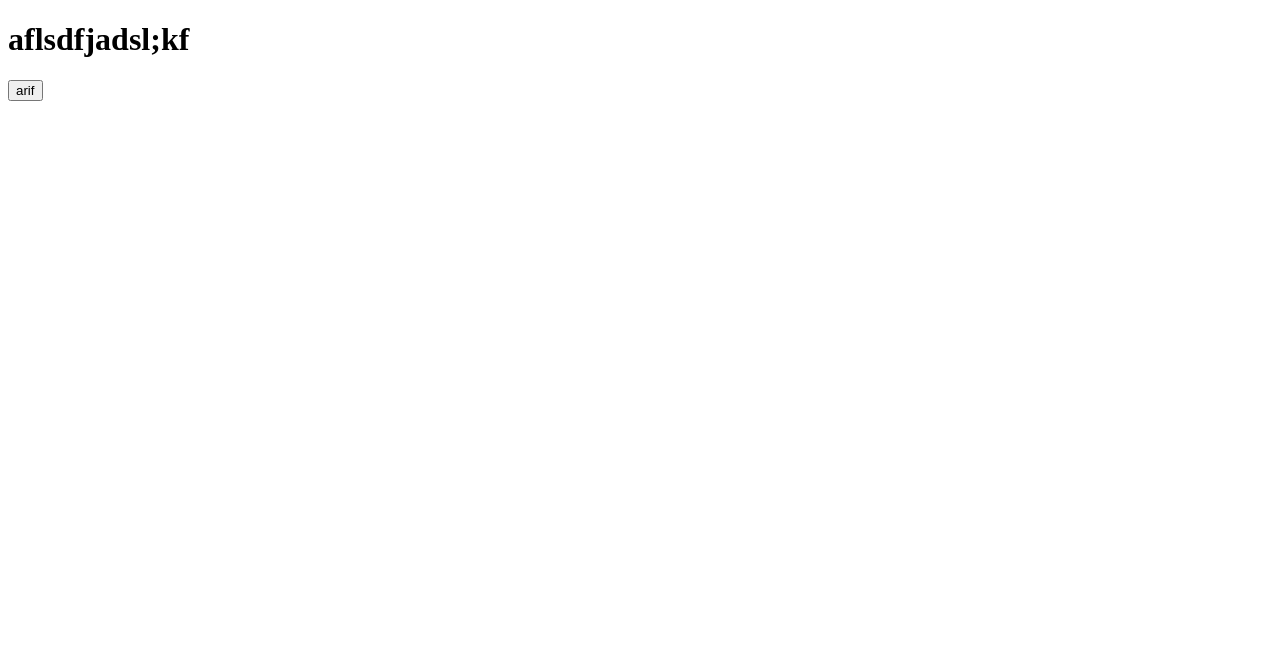
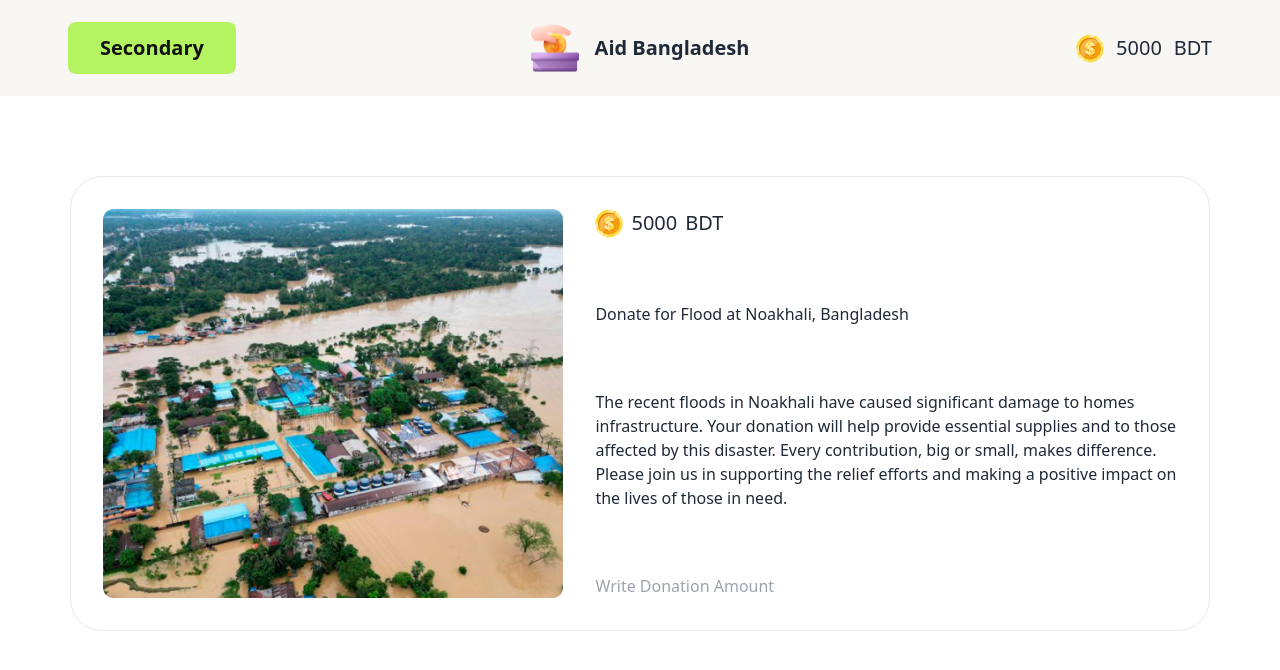
Before and after one commit to arif1101/B-10-A5, a plain HTML site: page index.html in a window 1280 px wide. Drawn offline with nearby package versions, Linux system fonts and the light colour scheme.

Commit message:
nav done

```diff
--- a/index.html
+++ b/index.html
@@ -1,13 +1,89 @@
 <!DOCTYPE html>
-<html lang="en">
+<html lang="en" data-theme="light">
 <head>
     <meta charset="UTF-8">
     <meta name="viewport" content="width=device-width, initial-scale=1.0">
     <title>Document</title>
+
+    <!-- tailwind css -->
+    <script src="https://cdn.tailwindcss.com"></script>
+
+    <!-- daisy ui -->
+    <link href="https://cdn.jsdelivr.net/npm/daisyui@4.12.10/dist/full.min.css" rel="stylesheet" type="text/css" />
+    <script src="https://cdn.tailwindcss.com"></script>
+
+    <!-- customize item -->
+     <script>
+    tailwind.config = {
+      theme: {
+        extend: {
+          colors: {
+            bg_main: 'rgb(255, 255, 255)',
+            btn_bg: 'rgb(180, 244, 97)',
+            nav_bg: 'rgb(249, 247, 243);',
+
+            text_p: 'rgba(17, 17, 17, 0.7);',
+            text_h: 'rgb(17, 17, 17);',
+            text_min: 'rgba(17, 17, 17, 0.4);'
+          }
+        }
+      }
+    }
+  </script>
+
+
+
 </head>
 <body>
-    <h1>aflsdfjadsl;kf</h1>
 
-    <button>arif</button>
+    <header>
+        <!-- nav start -->
+        <nav class="bg-nav_bg mb-[80px]">
+            <div class="navbar h-24  mx-auto max-w-[1160px]">
+                <div class="navbar-start">
+                    <button class="text-text_h bg-btn_bg text-xl font-semibold py-3 px-8 rounded-lg">Secondary</button>
+                </div>
+                <div class="navbar-center flex gap-4">
+                    <img class="h-12 w-12" src="./assets/logo.png " alt="">
+                  <a class="flex justify-center align-middle text-[20px] font-semibold tracking-normal ">Aid Bangladesh</a>
+                </div>
+                <div class="navbar-end flex gap-3">
+                  <img src="./assets/coin.png" alt="">
+                  <p class="font-medium tracking-normal text-xl ">5000</p>
+                  <p class="font-medium tracking-normal text-xl ">BDT</p>
+                </div>
+              </div>
+        </nav>
+        <!-- nav end -->
+    </header>
+
+
+    <main>
+
+        <!-- card 1 -->
+         <div class="p-8 flex flex-row gap-8 border max-w-[1140px] mx-auto rounded-[32px]">
+
+            <img class="w-[522xp] h-[389px]" src="./assets/feni.png" alt="">
+
+            <div class="flex flex-col justify-between">
+                <div class="flex gap-2">
+                    <img src="./assets/coin.png" alt="">
+                    <p class="font-medium tracking-normal text-xl ">5000</p>
+                    <p class="font-medium tracking-normal text-xl ">BDT</p>
+                </div>
+                <h1>Donate for Flood at Noakhali, Bangladesh</h1>
+                <p> The recent floods in Noakhali have caused significant damage to homes  infrastructure. Your donation will help provide essential supplies and  to those affected by this disaster. Every contribution, big or small, makes  difference. Please join us in supporting the relief efforts and making a positive impact on the lives of those in need.</p>
+                <input type="text" placeholder="Write Donation Amount">
+            </div>
+
+         </div>
+
+        <!-- card 2 -->
+
+        <!-- card 3 -->
+
+    </main>
+
+
 </body>
 </html>
--- /dev/null
+++ b/tailwind.config.js
@@ -0,0 +1,8 @@
+/** @type {import('tailwindcss').Config} */
+module.exports = {
+    content: ["./src/**/*.{html,js}"],
+    theme: {
+      extend: {},
+    },
+    plugins: [],
+  }
```
Also changed, not shown: assets/coin.png (added), assets/feni.png (added), assets/logo.png (added), assets/noakhali.png (added), assets/quota-protest.png (added), javaScript/index.js (added).
